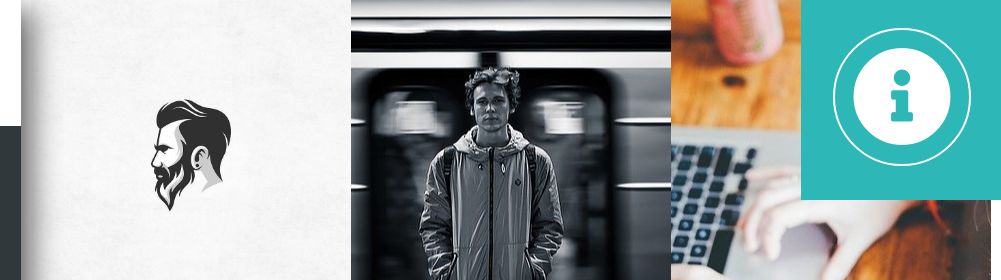
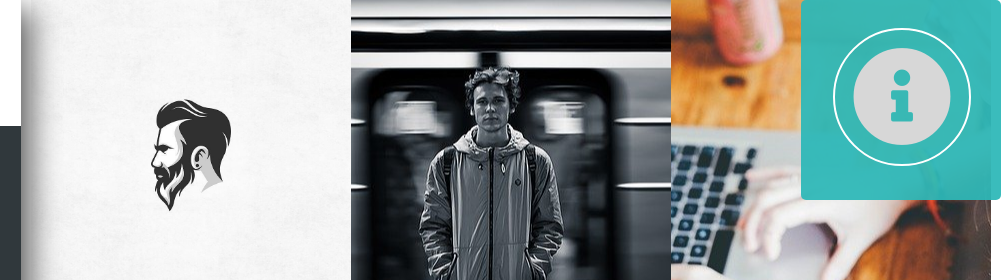
Before and after one commit to filouDeNesque/mobile-app, a plain HTML site: page index.html in a window 1280 px wide. In both pictures the pointer is over the element 1180 px from the left and 100 px from the top of the page. Shown: the top 280 px of the page, 279-1280 px from the left. Drawn offline with Linux system fonts and the light colour scheme.

Commit message:
info hover effect

```diff
--- a/info.css
+++ b/info.css
@@ -6,6 +6,7 @@
     position: fixed;
     background-color: #2db8b7;
     color: transparent;
+    border-radius: 5px;
 }
 
 .icone-info {
@@ -36,7 +37,7 @@
         color: transparent;
         bottom: 0;
     }
-    .icone-info{
+    .icone-info {
         position: relative;
         background-color: white;
         text-align: center;
@@ -52,5 +53,14 @@
         -webkit-text-fill-color: transparent;
         -webkit-background-clip: text;
     }
+}
 
+.info:hover {
+    background-color: #2db8b8ef;
+    color: black;
 }
+
+.icone-info:hover, .icone-info:active{
+    background-color: var(--card-background);
+    border-color: var(--color-text);
+}
```
